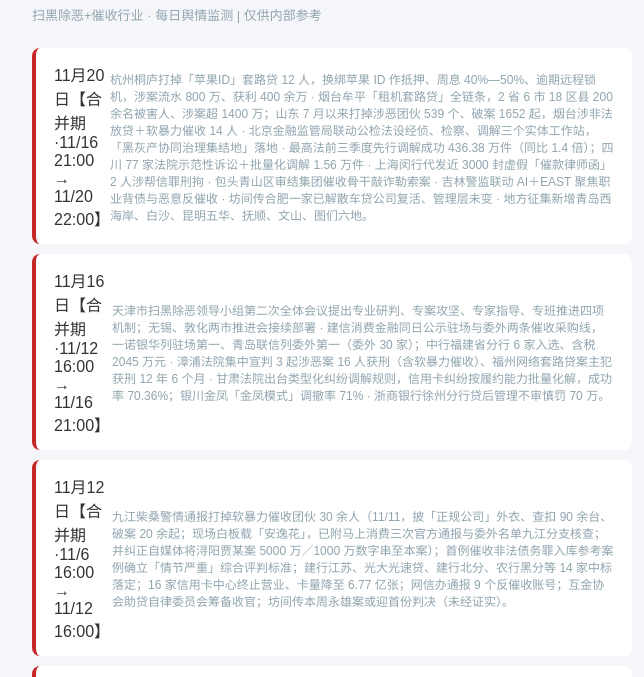
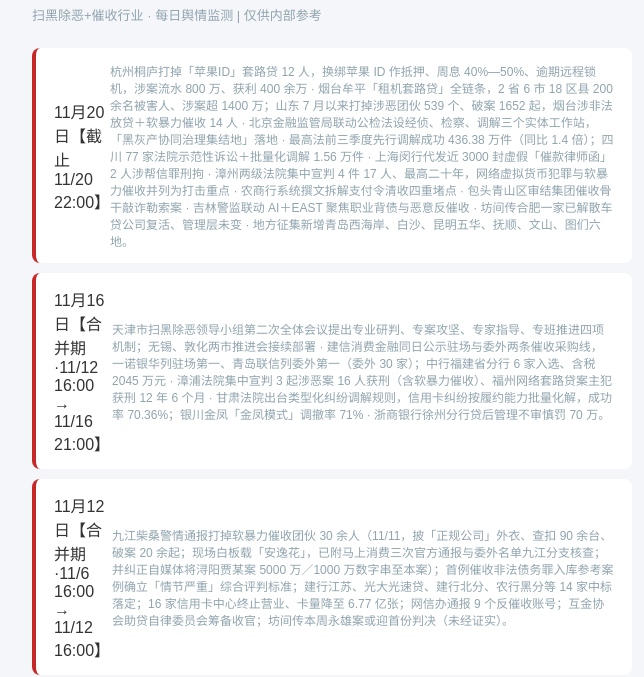
Before and after one commit to shirleyxue07/saochu-daily, a plain HTML site: page index.html in a window 1280 px wide. Shown: the part 75-752 px from the top of the page, without its empty margins (308-952 px from the left). Drawn offline with Linux system fonts and the light colour scheme.

Commit message:
feat: 索引页新增 11-20 期

```diff
--- a/index.html
+++ b/index.html
@@ -22,8 +22,8 @@ h1{font-size:22px;color:#c62828;margin-bottom:8px}
 <h1>🛡️ 扫黑除恶专项舆情日报</h1>
 <div class="sub">扫黑除恶+催收行业 · 每日舆情监测 | 仅供内部参考</div>
 <div class="list"><a class="item" href="2026-11-20.html">
-        <div class="d">11月20日【合并期·11/16 21:00 → 11/20 22:00】</div>
-        <div class="desc">杭州桐庐打掉「苹果ID」套路贷 12 人，换绑苹果 ID 作抵押、周息 40%—50%、逾期远程锁机，涉案流水 800 万、获利 400 余万 · 烟台牟平「租机套路贷」全链条，2 省 6 市 18 区县 200 余名被害人、涉案超 1400 万；山东 7 月以来打掉涉恶团伙 539 个、破案 1652 起，烟台涉非法放贷＋软暴力催收 14 人 · 北京金融监管局联动公检法设经侦、检察、调解三个实体工作站，「黑灰产协同治理集结地」落地 · 最高法前三季度先行调解成功 436.38 万件（同比 1.4 倍）；四川 77 家法院示范性诉讼＋批量化调解 1.56 万件 · 上海闵行代发近 3000 封虚假「催款律师函」2 人涉帮信罪刑拘 · 包头青山区审结集团催收骨干敲诈勒索案 · 吉林警监联动 AI＋EAST 聚焦职业背债与恶意反催收 · 坊间传合肥一家已解散车贷公司复活、管理层未变 · 地方征集新增青岛西海岸、白沙、昆明五华、抚顺、文山、图们六地。</div>
+        <div class="d">11月20日【截止 11/20 22:00】</div>
+        <div class="desc">杭州桐庐打掉「苹果ID」套路贷 12 人，换绑苹果 ID 作抵押、周息 40%—50%、逾期远程锁机，涉案流水 800 万、获利 400 余万 · 烟台牟平「租机套路贷」全链条，2 省 6 市 18 区县 200 余名被害人、涉案超 1400 万；山东 7 月以来打掉涉恶团伙 539 个、破案 1652 起，烟台涉非法放贷＋软暴力催收 14 人 · 北京金融监管局联动公检法设经侦、检察、调解三个实体工作站，「黑灰产协同治理集结地」落地 · 最高法前三季度先行调解成功 436.38 万件（同比 1.4 倍）；四川 77 家法院示范性诉讼＋批量化调解 1.56 万件 · 上海闵行代发近 3000 封虚假「催款律师函」2 人涉帮信罪刑拘 · 漳州两级法院集中宣判 4 件 17 人、最高二十年，网络虚拟货币犯罪与软暴力催收并列为打击重点 · 农商行系统撰文拆解支付令清收四重堵点 · 包头青山区审结集团催收骨干敲诈勒索案 · 吉林警监联动 AI＋EAST 聚焦职业背债与恶意反催收 · 坊间传合肥一家已解散车贷公司复活、管理层未变 · 地方征集新增青岛西海岸、白沙、昆明五华、抚顺、文山、图们六地。</div>
       </a><a class="item" href="2026-11-16.html">
         <div class="d">11月16日【合并期·11/12 16:00 → 11/16 21:00】</div>
         <div class="desc">天津市扫黑除恶领导小组第二次全体会议提出专业研判、专案攻坚、专家指导、专班推进四项机制；无锡、敦化两市推进会接续部署 · 建信消费金融同日公示驻场与委外两条催收采购线，一诺银华列驻场第一、青岛联信列委外第一（委外 30 家）；中行福建省分行 6 家入选、含税 2045 万元 · 漳浦法院集中宣判 3 起涉恶案 16 人获刑（含软暴力催收）、福州网络套路贷案主犯获刑 12 年 6 个月 · 甘肃法院出台类型化纠纷调解规则，信用卡纠纷按履约能力批量化解，成功率 70.36%；银川金凤「金凤模式」调撤率 71% · 浙商银行徐州分行贷后管理不审慎罚 70 万。</div>
```
